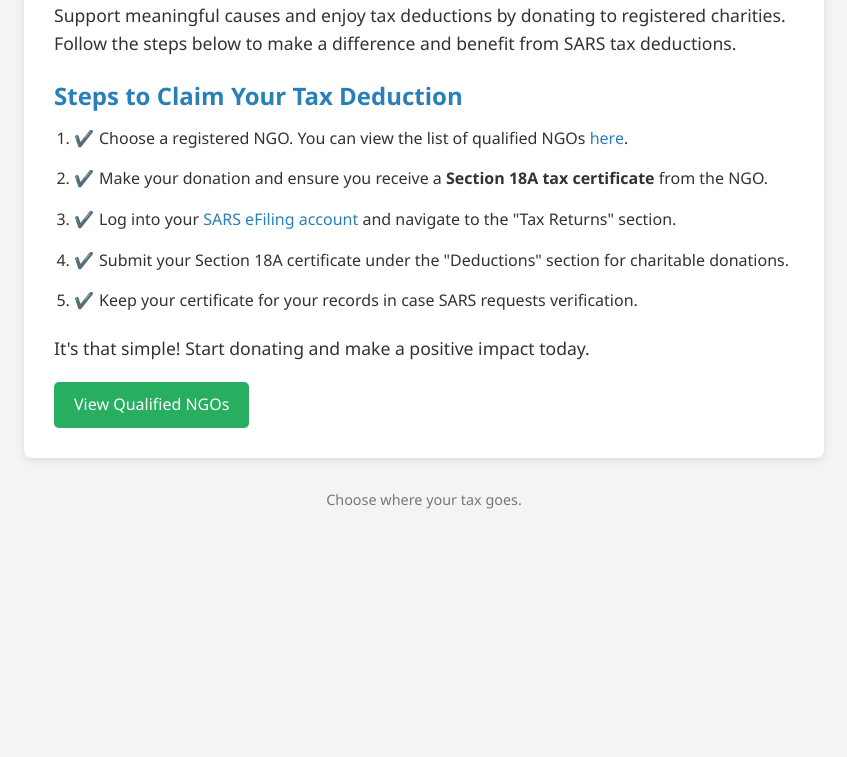
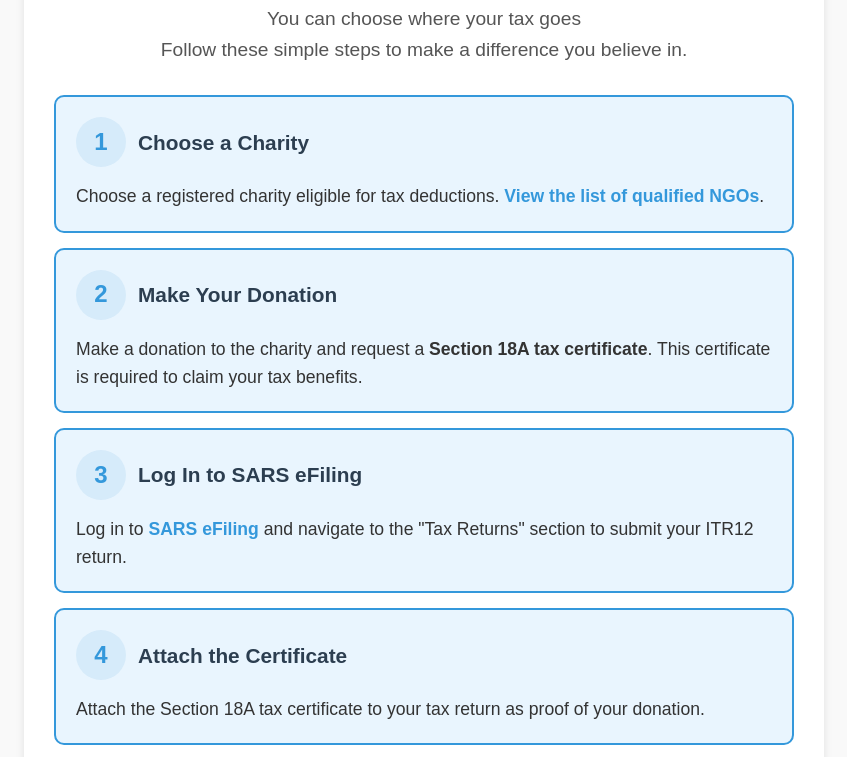
Before and after one commit to BY-SETTON/donate-tax.github.io, a plain HTML site: page index.html in a window 1280 px wide. Shown: the part 120-877 px from the top of the page, without its empty margins (216-1063 px from the left). Before the commit the page ends 800 px from the top, so only its background shows below. Drawn offline with Linux system fonts and the light colour scheme.

Commit message:
update styling

```diff
--- a/index.html
+++ b/index.html
@@ -5,19 +5,19 @@
     <meta name="viewport" content="width=device-width, initial-scale=1.0">
     <title>Donate to Charity and Claim Tax Benefits</title>
     <style>
-        /* Reset some default styles */
+        /* General Reset */
         * {
             margin: 0;
             padding: 0;
             box-sizing: border-box;
         }
 
-        /* Body styling */
+        /* Body Styling */
         body {
-            font-family: 'Segoe UI', Tahoma, Geneva, Verdana, sans-serif;
+            font-family: Arial, sans-serif;
+            background-color: #f9f9f9;
+            color: #333;
             line-height: 1.6;
-            background-color: #f4f4f4;
-            color: #333;
             padding: 20px;
         }
 
@@ -27,127 +27,146 @@
             margin: auto;
             background: #fff;
             padding: 30px;
-            border-radius: 8px;
-            box-shadow: 0 2px 8px rgba(0,0,0,0.1);
+            border-radius: 10px;
+            box-shadow: 0 4px 8px rgba(0, 0, 0, 0.1);
         }
 
-        /* Header */
+        /* Header Styling */
         header {
             text-align: center;
-            margin-bottom: 20px;
+            margin-bottom: 30px;
         }
 
         header h1 {
-            font-size: 2em;
+            font-size: 2.5em;
             color: #2c3e50;
             margin-bottom: 10px;
         }
 
-        /* Paragraph */
-        p {
-            margin-bottom: 20px;
-            font-size: 1.1em;
+        header p {
+            font-size: 1.2em;
+            color: #555;
         }
 
-        /* Steps Section */
-        h2 {
-            color: #2980b9;
-            margin-bottom: 10px;
-        }
-
-        ol {
-            padding-left: 20px;
+        /* Steps Styling */
+        .steps {
+            list-style: none;
+            padding-left: 0;
             margin-bottom: 20px;
         }
 
-        ol li {
+        .steps li {
+            background: #e9f5fe;
+            border: 2px solid #3498db;
+            border-radius: 10px;
             margin-bottom: 15px;
-            position: relative;
-            padding-left: 25px;
+            padding: 20px;
+            display: flex;
+            flex-direction: column;
+            gap: 15px;
         }
 
-        ol li::before {
-            content: "✔️";
-            position: absolute;
-            left: 0;
-            top: 0;
-            color: #27ae60;
+        .steps li .step-number {
+            font-size: 1.5em;
+            font-weight: bold;
+            color: #3498db;
+            background: #d6ebfa;
+            border-radius: 50%;
+            height: 50px;
+            width: 50px;
+            display: flex;
+            justify-content: center;
+            align-items: center;
         }
 
-        /* Links */
-        a {
-            color: #2980b9;
-            text-decoration: none;
-            transition: color 0.3s ease;
+        .title {
+            display: flex;
+            gap: 12px;
+            align-items: center;
         }
 
-        a:hover {
-            color: #1abc9c;
+        .steps li .step-title {
+            font-size: 1.3em;
+            font-weight: bold;
+            color: #2c3e50;
+        }
+
+        .steps li p {
+            margin: 0;
+            font-size: 1.1em;
+            color: #333;
+        }
+
+        .steps li a {
+            color: #3498db;
+            text-decoration: none;
+            font-weight: bold;
+        }
+
+        .steps li a:hover {
             text-decoration: underline;
         }
 
-        /* Call-to-Action Button */
-        .cta {
-            display: inline-block;
-            padding: 10px 20px;
-            background-color: #27ae60;
-            color: #fff;
-            border-radius: 5px;
+        /* Footer Link */
+        .back-link {
+            display: block;
+            text-align: center;
+            margin-top: 20px;
+            color: #3498db;
             text-decoration: none;
-            transition: background-color 0.3s ease;
+            font-weight: bold;
         }
 
-        .cta:hover {
-            background-color: #1e8449;
-        }
-
-        /* Footer */
-        footer {
-            text-align: center;
-            margin-top: 30px;
-            font-size: 0.9em;
-            color: #777;
-        }
-
-        /* Responsive Design */
-        @media (max-width: 600px) {
-            .container {
-                padding: 20px;
-            }
-
-            header h1 {
-                font-size: 1.5em;
-            }
-
-            p, ol li {
-                font-size: 1em;
-            }
+        .back-link:hover {
+            color: #1abc9c;
         }
     </style>
 </head>
 <body>
 <div class="container">
     <header>
-        <h1>Donate to Charity and Claim Tax Benefits</h1>
+        <h1>Donate and Claim Tax Benefits</h1>
+        <p>You can choose where your tax goes</p>
+        <p>Follow these simple steps to make a difference you believe in.</p>
     </header>
-    <p>Support meaningful causes and enjoy tax deductions by donating to registered charities. Follow the steps below to make a difference and benefit from SARS tax deductions.</p>
 
-    <h2>Steps to Claim Your Tax Deduction</h2>
-    <ol>
-        <li>Choose a registered NGO. You can view the list of qualified NGOs <a href="qualified-ngos.html">here</a>.</li>
-        <li>Make your donation and ensure you receive a <b>Section 18A tax certificate</b> from the NGO.</li>
-        <li>Log into your <a href="https://secure.sarsefiling.co.za/landing" target="_blank">SARS eFiling account</a> and navigate to the "Tax Returns" section.</li>
-        <li>Submit your Section 18A certificate under the "Deductions" section for charitable donations.</li>
-        <li>Keep your certificate for your records in case SARS requests verification.</li>
+    <ol class="steps">
+        <li>
+            <div class="title">
+            <div class="step-number">1</div>
+            <div class="step-title">Choose a Charity</div>
+            </div>
+            <p>Choose a registered charity eligible for tax deductions. <a href="qualified-ngos.html">View the list of qualified NGOs</a>.</p>
+        </li>
+        <li>
+            <div class="title">
+            <div class="step-number">2</div>
+            <div class="step-title">Make Your Donation</div>
+            </div>
+            <p>Make a donation to the charity and request a <b>Section 18A tax certificate</b>. This certificate is required to claim your tax benefits.</p>
+        </li>
+        <li>
+            <div class="title">
+            <div class="step-number">3</div>
+            <div class="step-title">Log In to SARS eFiling</div>
+            </div>
+            <p>Log in to <a href="https://www.sarsefiling.co.za" target="_blank">SARS eFiling</a> and navigate to the "Tax Returns" section to submit your ITR12 return.</p>
+        </li>
+        <li>
+            <div class="title">
+            <div class="step-number">4</div>
+            <div class="step-title">Attach the Certificate</div>
+            </div>
+            <p>Attach the Section 18A tax certificate to your tax return as proof of your donation.</p>
+        </li>
+        <li>
+            <div class="title">
+            <div class="step-number">5</div>
+            <div class="step-title">Submit Your Return</div>
+            </div>
+            <p>Submit your return and monitor your SARS account for updates on your tax claim.</p>
+        </li>
     </ol>
-
-    <p>It's that simple! Start donating and make a positive impact today.</p>
-
-    <a href="qualified-ngos.html" class="cta">View Qualified NGOs</a>
 </div>
-
-<footer>
-    Choose where your tax goes.
-</footer>
 </body>
 </html>
```
